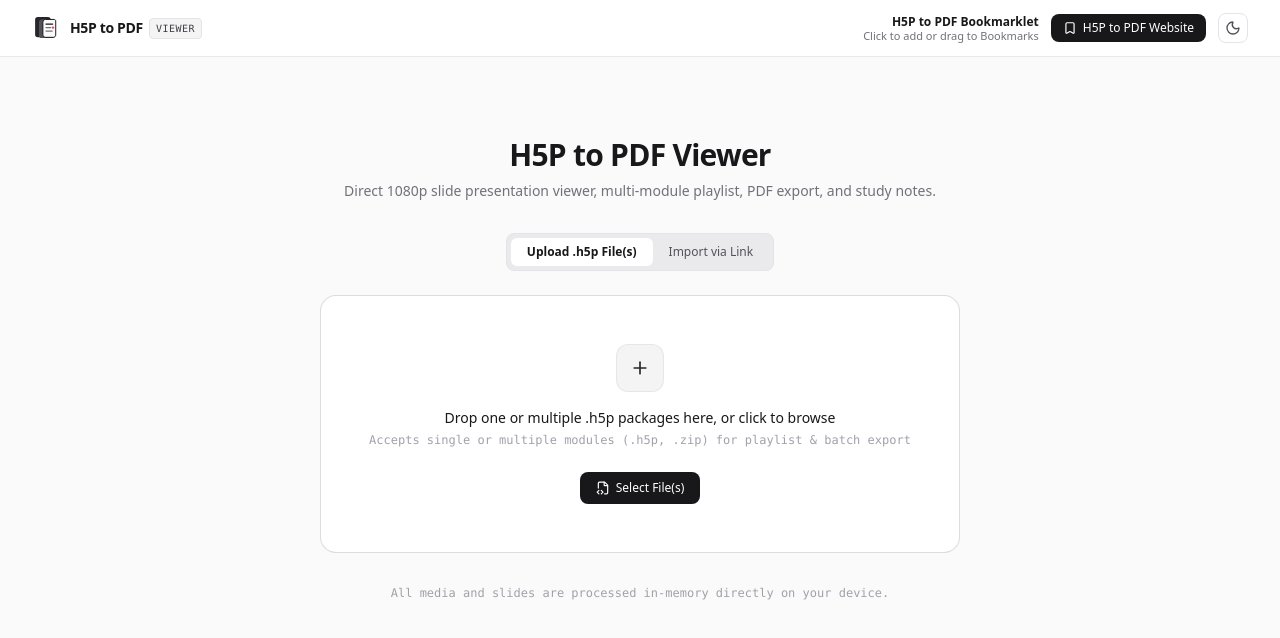
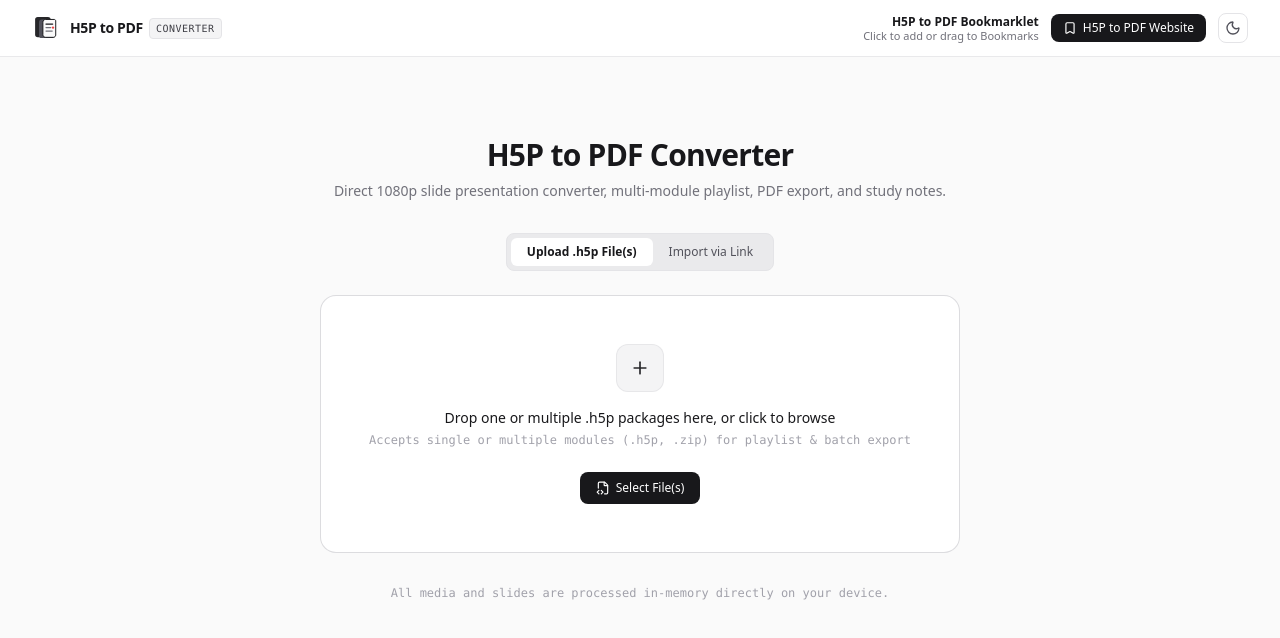
Before and after one commit to Soyaaaa081305/H5p-Auto-SS, a React (Vite) app: page / in a window 1280 px wide. Shown: the top 638 px of the page. Built offline with nearby package versions, Linux system fonts and the light colour scheme.

Commit message:
Update frontend branding from Viewer to Converter across UI, logo, headers, manifest, and docs

```diff
--- a/index.html
+++ b/index.html
@@ -11,8 +11,8 @@
     <meta name="theme-color" content="#09090b" />
     <meta name="apple-mobile-web-app-capable" content="yes" />
     <meta name="apple-mobile-web-app-status-bar-style" content="black-translucent" />
-    <meta name="description" content="Direct 1080p slide presentation viewer, multi-module playlist, PDF export, and study notes for H5P packages." />
-    <title>H5P to PDF Viewer</title>
+    <meta name="description" content="Direct 1080p slide presentation converter, multi-module playlist, PDF export, and study notes for H5P packages." />
+    <title>H5P to PDF Converter</title>
   </head>
   <body class="bg-zinc-50 dark:bg-zinc-950 text-zinc-900 dark:text-zinc-100 min-h-screen antialiased selection:bg-indigo-500 selection:text-white transition-colors">
     <div id="root"></div>
--- a/src/components/DropZone.tsx
+++ b/src/components/DropZone.tsx
@@ -56,10 +56,10 @@
       {/* Title & Microcopy */}
       <div className="text-center mb-8">
         <h2 className="text-2xl sm:text-3xl font-bold tracking-tight text-zinc-900 dark:text-zinc-100 font-sans">
-          H5P to PDF Viewer
+          H5P to PDF Converter
         </h2>
         <p className="mt-2 text-sm text-zinc-500 dark:text-zinc-400 font-normal">
-          Direct 1080p slide presentation viewer, multi-module playlist, PDF export, and study notes.
+          Direct 1080p slide presentation converter, multi-module playlist, PDF export, and study notes.
         </p>
       </div>
 
--- a/src/components/Header.tsx
+++ b/src/components/Header.tsx
@@ -54,13 +54,13 @@
     "return false;" +
     "}" +
     "if(r(document)){" +
-    "n('✅ H5P Download Triggered','Module downloading! Opening H5P to PDF Viewer...','https://soyaaaa081305.github.io/H5p-Auto-SS/','Go to Viewer');" +
+    "n('✅ H5P Download Triggered','Module downloading! Opening H5P to PDF Converter...','https://soyaaaa081305.github.io/H5p-Auto-SS/','Go to Converter');" +
     "setTimeout(function(){window.open('https://soyaaaa081305.github.io/H5p-Auto-SS/','_blank');},1500);" +
     "return;" +
     "}" +
     "var dlLink=document.querySelector('a[href*=\".h5p\"]');" +
     "if(dlLink&&dlLink.href){" +
-    "n('✅ Direct H5P Link Found','Starting download and opening viewer...','https://soyaaaa081305.github.io/H5p-Auto-SS/','Go to Viewer');" +
+    "n('✅ Direct H5P Link Found','Starting download and opening converter...','https://soyaaaa081305.github.io/H5p-Auto-SS/','Go to Converter');" +
     "var a2=document.createElement('a');a2.href=dlLink.href;a2.download='';" +
     "document.body.appendChild(a2);a2.click();a2.remove();" +
     "setTimeout(function(){window.open('https://soyaaaa081305.github.io/H5p-Auto-SS/','_blank');},1500);" +
@@ -71,7 +71,7 @@
     "try{" +
     "var fd=fs[i].contentDocument||(fs[i].contentWindow&&fs[i].contentWindow.document);" +
     "if(fd&&r(fd)){" +
-    "n('✅ H5P Download Triggered','Module found inside frame! Downloading...','https://soyaaaa081305.github.io/H5p-Auto-SS/','Go to Viewer');" +
+    "n('✅ H5P Download Triggered','Module found inside frame! Downloading...','https://soyaaaa081305.github.io/H5p-Auto-SS/','Go to Converter');" +
     "setTimeout(function(){window.open('https://soyaaaa081305.github.io/H5p-Auto-SS/','_blank');},1500);" +
     "return;" +
     "}" +
--- a/src/components/Logo.tsx
+++ b/src/components/Logo.tsx
@@ -55,7 +55,7 @@
             H5P to PDF
           </span>
           <span className="text-[10px] font-mono tracking-wider uppercase px-1.5 py-0.5 rounded bg-zinc-100 dark:bg-zinc-800 text-zinc-700 dark:text-zinc-300 border border-zinc-200 dark:border-zinc-700 transition-colors">
-            Viewer
+            Converter
           </span>
         </div>
       </div>
```
Also changed, not shown: public/manifest.webmanifest, 1 other file (tests, documents, lock files or other folders).
